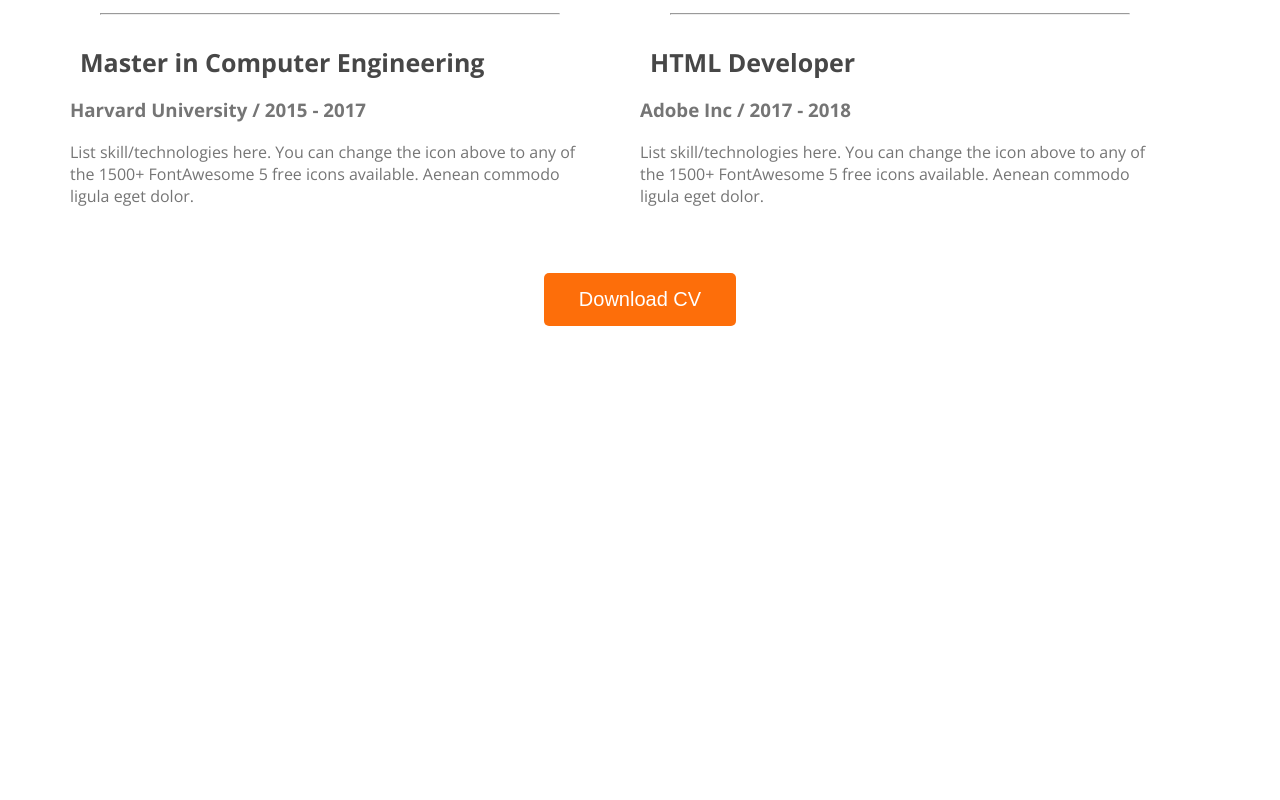
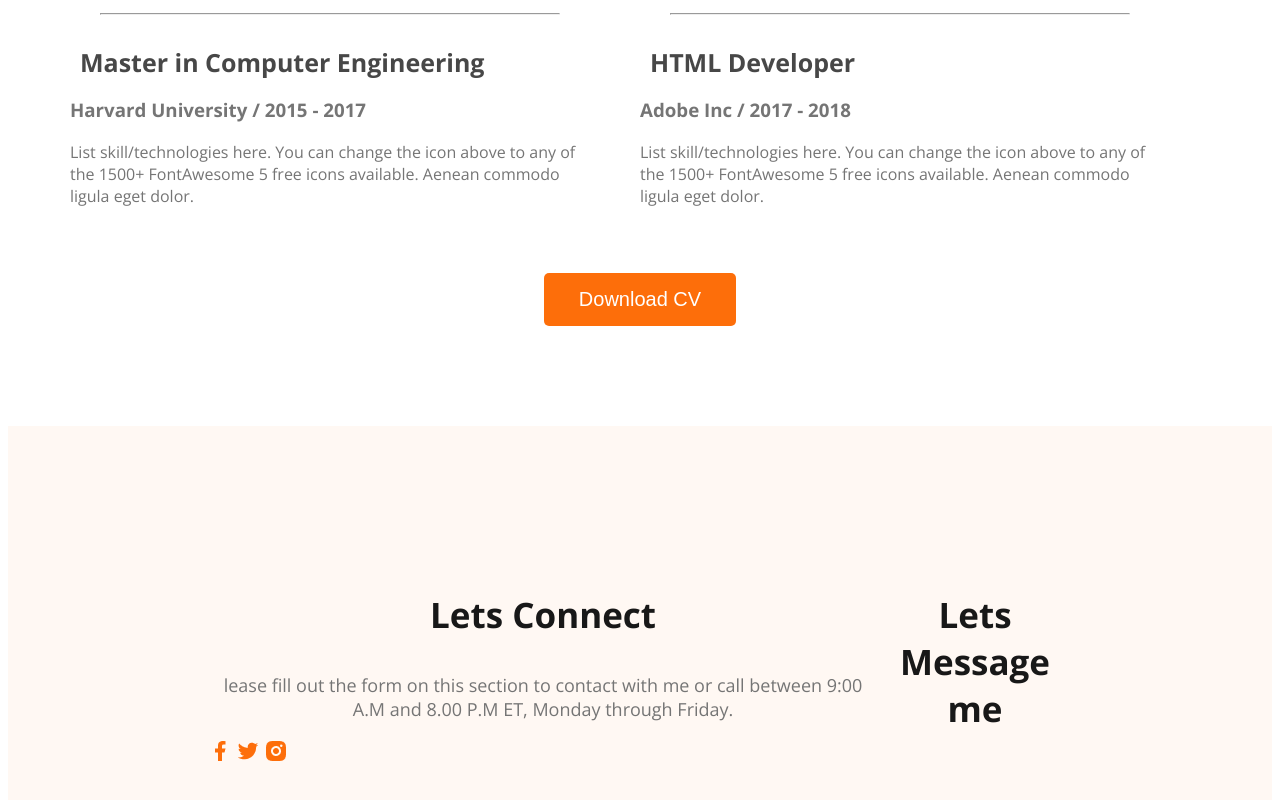
Before and after one commit to mdwajed/webdeveloper-portfolio, a plain HTML site: page index.html in a window 1280 px wide. Shown: the part 2823-3623 px from the top of the page. Before the commit the page ends 3157 px from the top, so only its background shows below. Drawn offline with nearby package versions, Linux system fonts and the light colour scheme.

Commit message:
add picture

```diff
--- a/index.html
+++ b/index.html
@@ -152,7 +152,19 @@
             </section>
     </main>
     <footer>
-
+        <div class="footer-column">
+            <h3 class="section-title">Lets Connect</h3>
+            <p class="section-description">lease fill out the form on this section to contact with me or call between 9:00 A.M and 8.00 P.M ET, Monday through Friday.
+            </p>
+            <div class="sicial-link">
+            <a href=""><img src="images/icons/facebook.png" alt=""></a>
+            <a href=""><img src="images/icons/twitter.png" alt=""></a>
+            <a href=""><img src="images/icons/insta.png" alt=""></a>
+        </div>
+        </div>
+        <div class="footer-column">
+            <h3 class="section-title">Lets Message me</h3>
+        </div>
     </footer>
 </body>
 </html>
--- a/style/portfolio.css
+++ b/style/portfolio.css
@@ -169,3 +169,9 @@ main {
     text-align: center;
     margin-top: 50px;
 }
+footer{
+    display: flex;
+    background: #FFF8F3;
+    padding: 130px 200px;
+    margin-top: 100px;
+}
```
